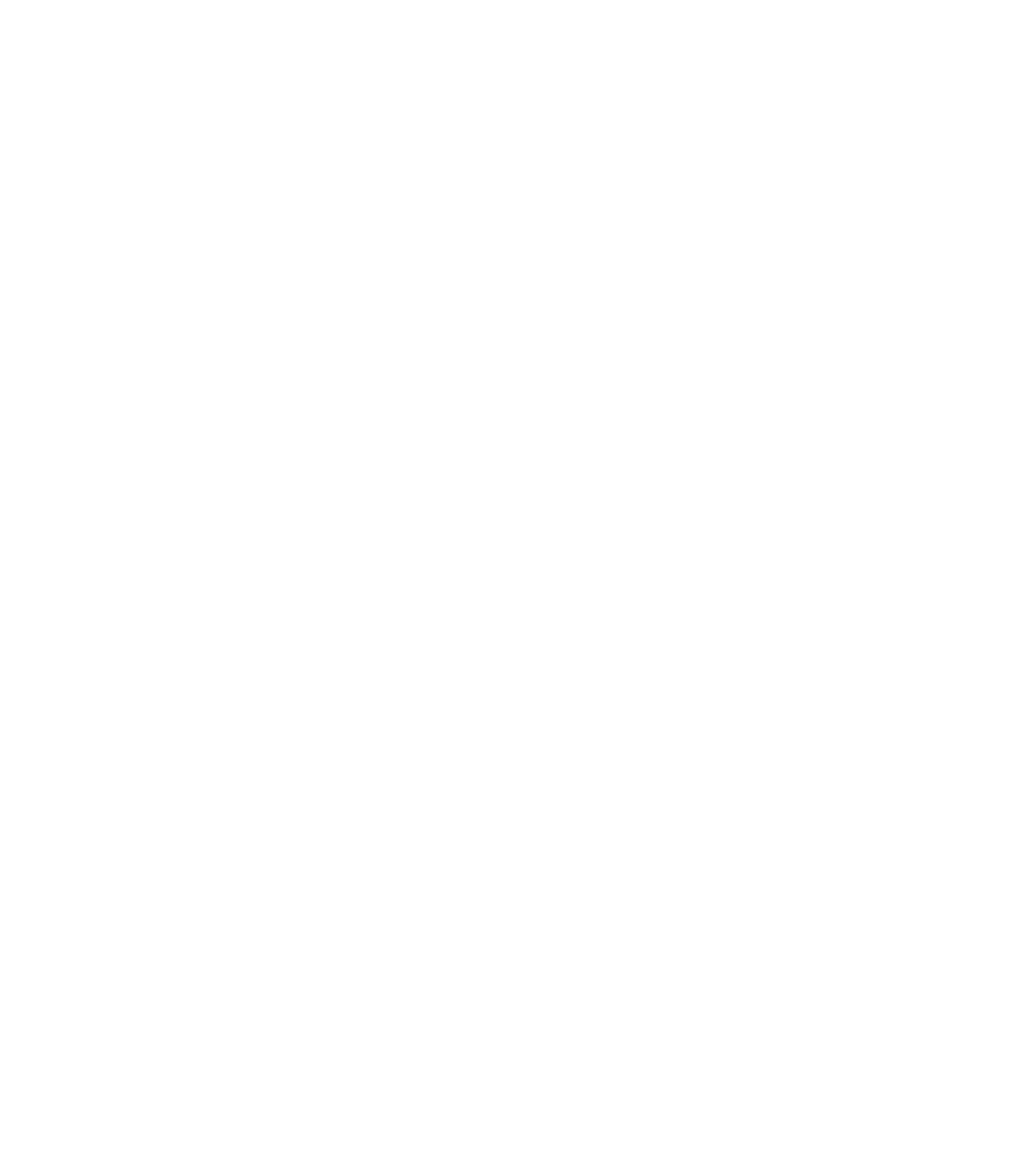
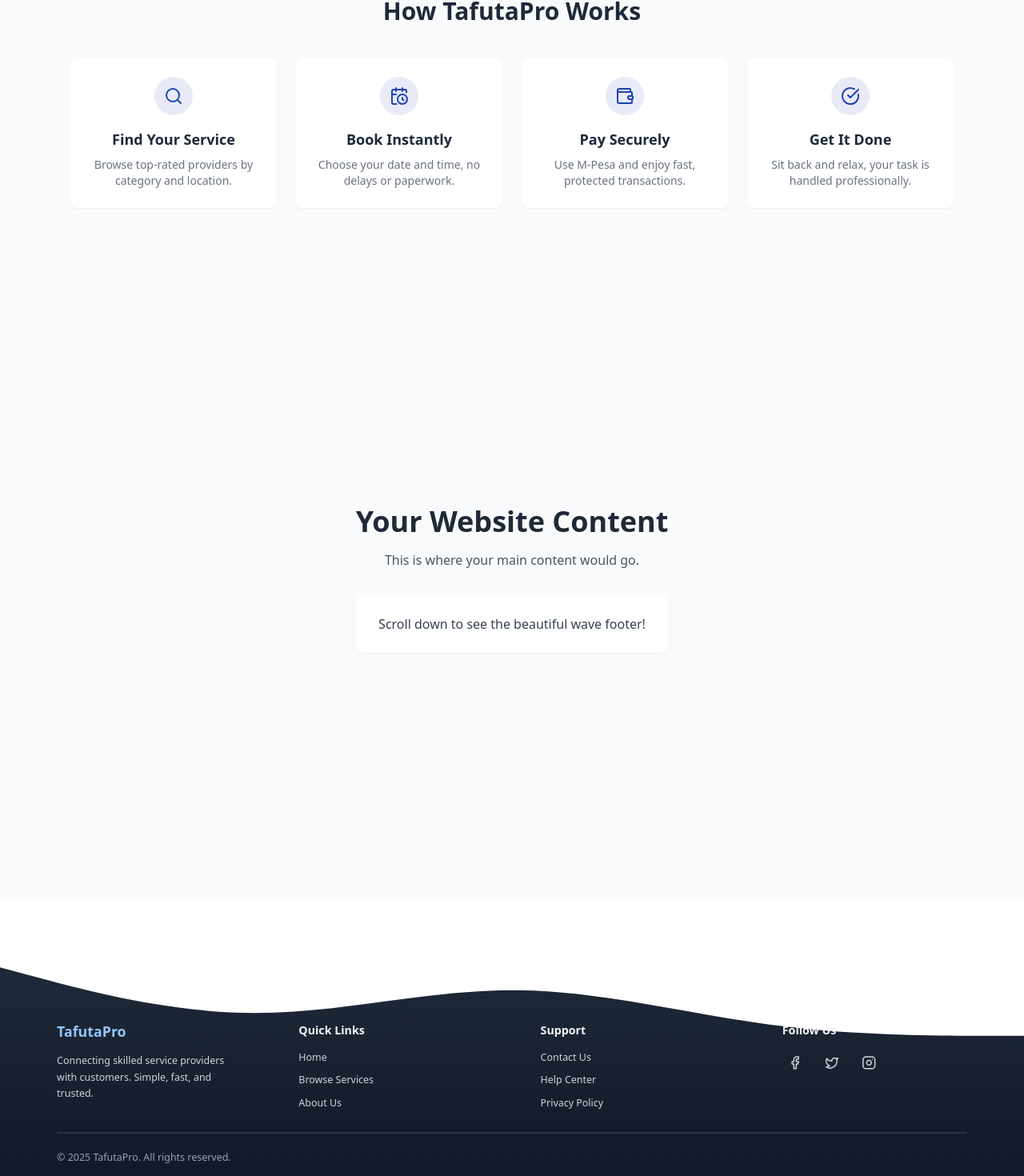
Before and after one commit to jo-oseeph/TafutaPro, a React (Create React App) app: page / in a window 1280 px wide. Shown: the part 788-2258 px from the top of the page at 80% size. Before the commit the page ends 800 px from the top, so only its background shows below. Built offline with nearby package versions, Linux system fonts and the light colour scheme.

Commit message:
How it works and footer

```diff
--- a/src/App.js
+++ b/src/App.js
@@ -2,6 +2,7 @@
 import {   Route, Routes } from "react-router-dom";
 
 import Navbar from './components/Navbar';
+import Footer from './components/Footer';
 import Home from './pages/Home';
 import About from './pages/About';
 import Login from './pages/Login';
@@ -26,6 +27,7 @@
           <Route path="/services/:category" element={<CategoryPage />} />
           {/* Add more routes as needed */}
         </Routes>
+        <Footer />
       </main>
     </>
   );
--- /dev/null
+++ b/src/components/Footer.jsx
@@ -0,0 +1,147 @@
+import { Facebook, Twitter, Instagram } from "lucide-react";
+
+export default function Footer() {
+  return (
+    <div className="relative">
+      {/* Main content area to show the footer in context */}
+      <div className="min-h-screen bg-gray-50 flex items-center justify-center">
+        <div className="text-center p-8">
+          <h1 className="text-4xl font-bold text-gray-800 mb-4">Your Website Content</h1>
+          <p className="text-gray-600 mb-8">This is where your main content would go.</p>
+          <div className="bg-white p-6 rounded-lg shadow-sm">
+            <p className="text-gray-700">Scroll down to see the beautiful wave footer!</p>
+          </div>
+        </div>
+      </div>
+
+      {/* Footer with integrated wave background */}
+      <footer className="relative">
+        {/* Wave SVG Background */}
+        <svg
+          className="w-full h-auto"
+          viewBox="0 0 1440 400"
+          fill="none"
+          xmlns="http://www.w3.org/2000/svg"
+          preserveAspectRatio="none"
+        >
+          {/* Gradient Definition */}
+          <defs>
+            <linearGradient id="waveGradient" x1="0%" y1="0%" x2="0%" y2="100%">
+              <stop offset="0%" stopColor="#1f2937" />
+              <stop offset="100%" stopColor="#111827" />
+            </linearGradient>
+          </defs>
+
+          {/* Wave Path */}
+          <path
+            d="M0,96L60,112C120,128,240,160,360,160C480,160,600,128,720,128C840,128,960,160,1080,176C1200,192,1320,192,1380,192L1440,192V400H1380C1320,400,1200,400,1080,400C960,400,840,400,720,400C600,400,480,400,360,400C240,400,120,400,60,400H0V96Z"
+            fill="url(#waveGradient)"
+          />
+
+          {/* Footer Content Overlay */}
+          <foreignObject x="0" y="140" width="1440" height="260">
+            <div className="w-full h-full px-4 sm:px-6 lg:px-8 py-8">
+              <div className="max-w-7xl mx-auto">
+                {/* Main Footer Content */}
+                <div className="grid gap-8 sm:gap-12 md:gap-16 lg:gap-20 grid-cols-1 sm:grid-cols-2 lg:grid-cols-4 mb-8">
+                  {/* Brand Section */}
+                  <div className="text-white text-left">
+                    <h3 className="text-xl font-bold mb-4 text-blue-300">TafutaPro</h3>
+                    <p className="text-sm text-gray-300 leading-relaxed max-w-xs">
+                      Connecting skilled service providers with customers. Simple, fast, and trusted.
+                    </p>
+                  </div>
+
+                  {/* Quick Links */}
+                  <div className="text-white text-left">
+                    <h4 className="text-base font-semibold mb-4 text-gray-100">Quick Links</h4>
+                    <ul className="space-y-3 text-sm">
+                      <li>
+                        <a href="/" className="text-gray-300 hover:text-blue-300 hover:pl-2 transition-all duration-300 inline-block relative group">
+                          <span className="relative z-10">Home</span>
+                          <span className="absolute left-0 top-0 w-0 h-full bg-blue-300 bg-opacity-10 group-hover:w-full transition-all duration-300 -z-10"></span>
+                        </a>
+                      </li>
+                      <li>
+                        <a href="/services" className="text-gray-300 hover:text-blue-300 hover:pl-2 transition-all duration-300 inline-block relative group">
+                          <span className="relative z-10">Browse Services</span>
+                          <span className="absolute left-0 top-0 w-0 h-full bg-blue-300 bg-opacity-10 group-hover:w-full transition-all duration-300 -z-10"></span>
+                        </a>
+                      </li>
+                      <li>
+                        <a href="/about" className="text-gray-300 hover:text-blue-300 hover:pl-2 transition-all duration-300 inline-block relative group">
+                          <span className="relative z-10">About Us</span>
+                          <span className="absolute left-0 top-0 w-0 h-full bg-blue-300 bg-opacity-10 group-hover:w-full transition-all duration-300 -z-10"></span>
+                        </a>
+                      </li>
+                    </ul>
+                  </div>
+
+                  {/* Support */}
+                  <div className="text-white text-left">
+                    <h4 className="text-base font-semibold mb-4 text-gray-100">Support</h4>
+                    <ul className="space-y-3 text-sm">
+                      <li>
+                        <a href="/contact" className="text-gray-300 hover:text-blue-300 hover:pl-2 transition-all duration-300 inline-block relative group">
+                          <span className="relative z-10">Contact Us</span>
+                          <span className="absolute left-0 top-0 w-0 h-full bg-blue-300 bg-opacity-10 group-hover:w-full transition-all duration-300 -z-10"></span>
+                        </a>
+                      </li>
+                      <li>
+                        <a href="#c" className="text-gray-300 hover:text-blue-300 hover:pl-2 transition-all duration-300 inline-block relative group">
+                          <span className="relative z-10">Help Center</span>
+                          <span className="absolute left-0 top-0 w-0 h-full bg-blue-300 bg-opacity-10 group-hover:w-full transition-all duration-300 -z-10"></span>
+                        </a>
+                      </li>
+                      <li>
+                        <a href="#c" className="text-gray-300 hover:text-blue-300 hover:pl-2 transition-all duration-300 inline-block relative group">
+                          <span className="relative z-10">Privacy Policy</span>
+                          <span className="absolute left-0 top-0 w-0 h-full bg-blue-300 bg-opacity-10 group-hover:w-full transition-all duration-300 -z-10"></span>
+                        </a>
+                      </li>
+                    </ul>
+                  </div>
+
+                  {/* Social Media */}
+                  <div className="text-white text-left">
+                    <h4 className="text-base font-semibold mb-4 text-gray-100">Follow Us</h4>
+                    <div className="flex gap-4">
+                      <a
+                        href="#c"
+                        className="text-gray-300 hover:text-blue-300 transition-all duration-300 hover:scale-110 hover:rotate-6 hover:shadow-lg p-2 rounded-full hover:bg-blue-300 hover:bg-opacity-10"
+                        aria-label="Facebook"
+                      >
+                        <Facebook className="w-5 h-5" />
+                      </a>
+                      <a
+                        href="#c"
+                        className="text-gray-300 hover:text-blue-300 transition-all duration-300 hover:scale-110 hover:-rotate-6 hover:shadow-lg p-2 rounded-full hover:bg-blue-300 hover:bg-opacity-10"
+                        aria-label="Twitter"
+                      >
+                        <Twitter className="w-5 h-5" />
+                      </a>
+                      <a
+                        href="#c"
+                        className="text-gray-300 hover:text-blue-300 transition-all duration-300 hover:scale-110 hover:rotate-3 hover:shadow-lg p-2 rounded-full hover:bg-blue-300 hover:bg-opacity-10"
+                        aria-label="Instagram"
+                      >
+                        <Instagram className="w-5 h-5" />
+                      </a>
+                    </div>
+                  </div>
+                </div>
+
+                {/* Copyright */}
+                <div className="pt-6 border-t border-gray-600 text-center sm:text-left">
+                  <p className="text-sm text-gray-400">
+                    © {new Date().getFullYear()} TafutaPro. All rights reserved.
+                  </p>
+                </div>
+              </div>
+            </div>
+          </foreignObject>
+        </svg>
+      </footer>
+    </div>
+  );
+}
--- a/src/components/Hero.jsx
+++ b/src/components/Hero.jsx
@@ -10,11 +10,12 @@
         </p>
 
         <div className="flex flex-col sm:flex-row justify-center items-center gap-4">
-          <button className="bg-white text-brand font-semibold px-6 py-3 rounded-md shadow hover:bg-gray-100 transition">
-            Become a Service Provider
-          </button>
+
           <button className="bg-heading text-white font-semibold px-6 py-3 rounded-md shadow hover:bg-heading/90 transition">
             Browse Services
+          </button>
+            <button className="bg-white text-brand font-semibold px-6 py-3 rounded-md shadow hover:bg-gray-100 transition">
+            Become a Service Provider
           </button>
         </div>
       </div>
--- /dev/null
+++ b/src/components/HowItWorks.jsx
@@ -0,0 +1,64 @@
+import React from 'react'
+import {
+  Search,
+  CalendarClock,
+  Wallet,
+  CheckCircle,
+} from "lucide-react";
+
+const steps = [
+  {
+    title: "Find Your Service",
+    icon: Search,
+    desc: "Browse top-rated providers by category and location.",
+  },
+  {
+    title: "Book Instantly",
+    icon: CalendarClock,
+    desc: "Choose your date and time, no delays or paperwork.",
+  },
+  {
+    title: "Pay Securely",
+    icon: Wallet,
+    desc: "Use M-Pesa and enjoy fast, protected transactions.",
+  },
+  {
+    title: "Get It Done",
+    icon: CheckCircle,
+    desc: "Sit back and relax, your task is handled professionally.",
+  },
+];
+
+const HowItWorks = () => {
+  return (
+    <section className="py-16 bg-gray-50">
+      <div className="max-w-6xl mx-auto px-6 text-center">
+        <h2 className="text-3xl font-bold text-heading mb-10">
+          How TafutaPro Works
+        </h2>
+
+        <div className="grid gap-6 sm:grid-cols-2 md:grid-cols-4">
+          {steps.map((step, index) => {
+            const Icon = step.icon;
+            return (
+              <div
+                key={index}
+                className="bg-white p-6 rounded-lg shadow-sm hover:shadow-md transition"
+              >
+                <div className="flex items-center justify-center w-12 h-12 mx-auto mb-4 rounded-full bg-brand/10 text-brand">
+                  <Icon className="w-6 h-6" />
+                </div>
+                <h3 className="text-lg font-semibold text-heading mb-2">
+                  {step.title}
+                </h3>
+                <p className="text-sm text-muted">{step.desc}</p>
+              </div>
+            );
+          })}
+        </div>
+      </div>
+    </section>
+  )
+}
+
+export default HowItWorks
--- a/src/pages/Home.jsx
+++ b/src/pages/Home.jsx
@@ -1,11 +1,13 @@
 import React from 'react'
 import Hero from '../components/Hero'
 import PopularServices from '../components/PopularServices'
+import HowItWorks from '../components/HowItWorks'
 const Home = () => {
   return (
       <>
    <Hero/>
     <PopularServices/>
+    <HowItWorks/>
    </>
 
   );
```
